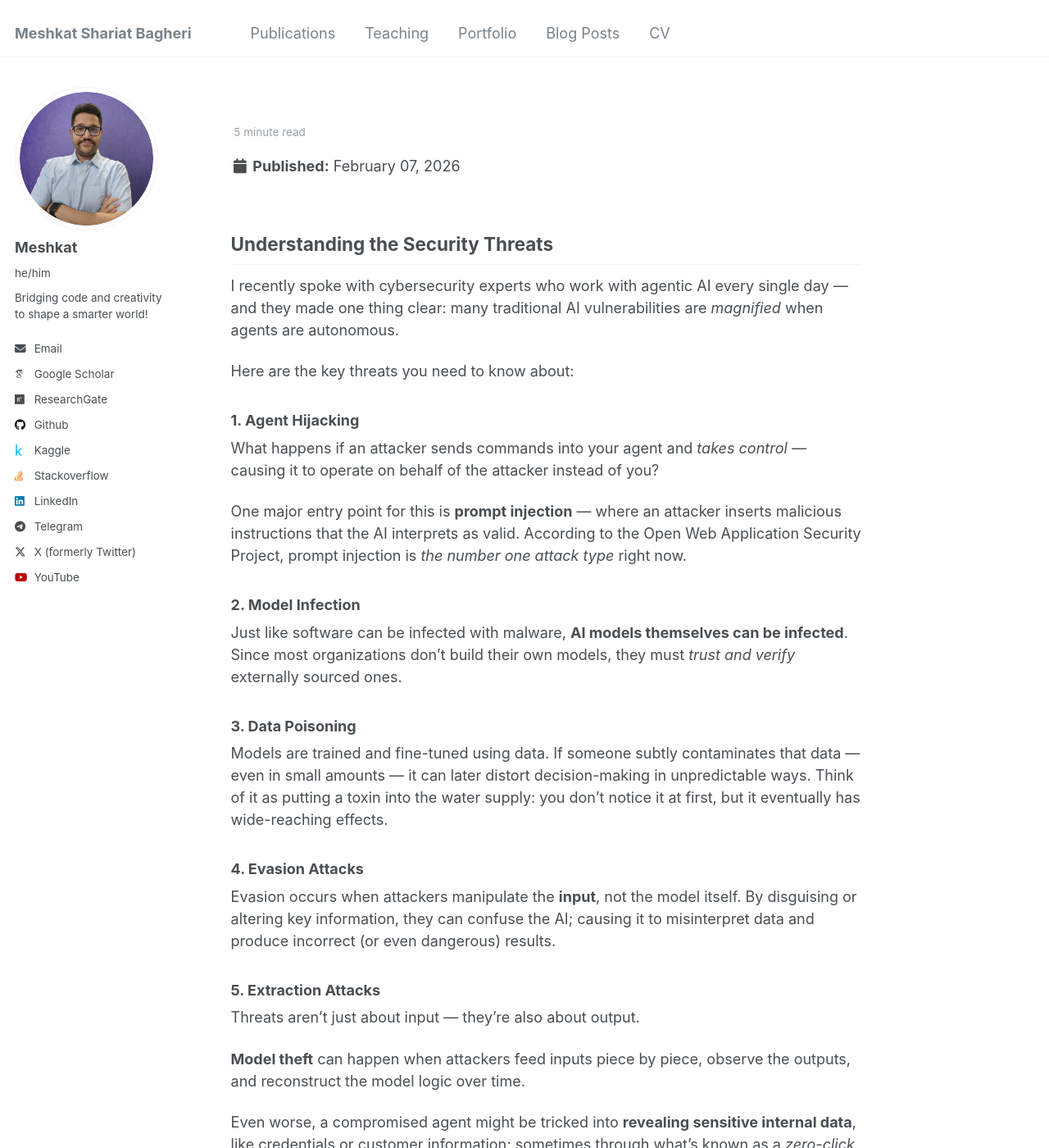
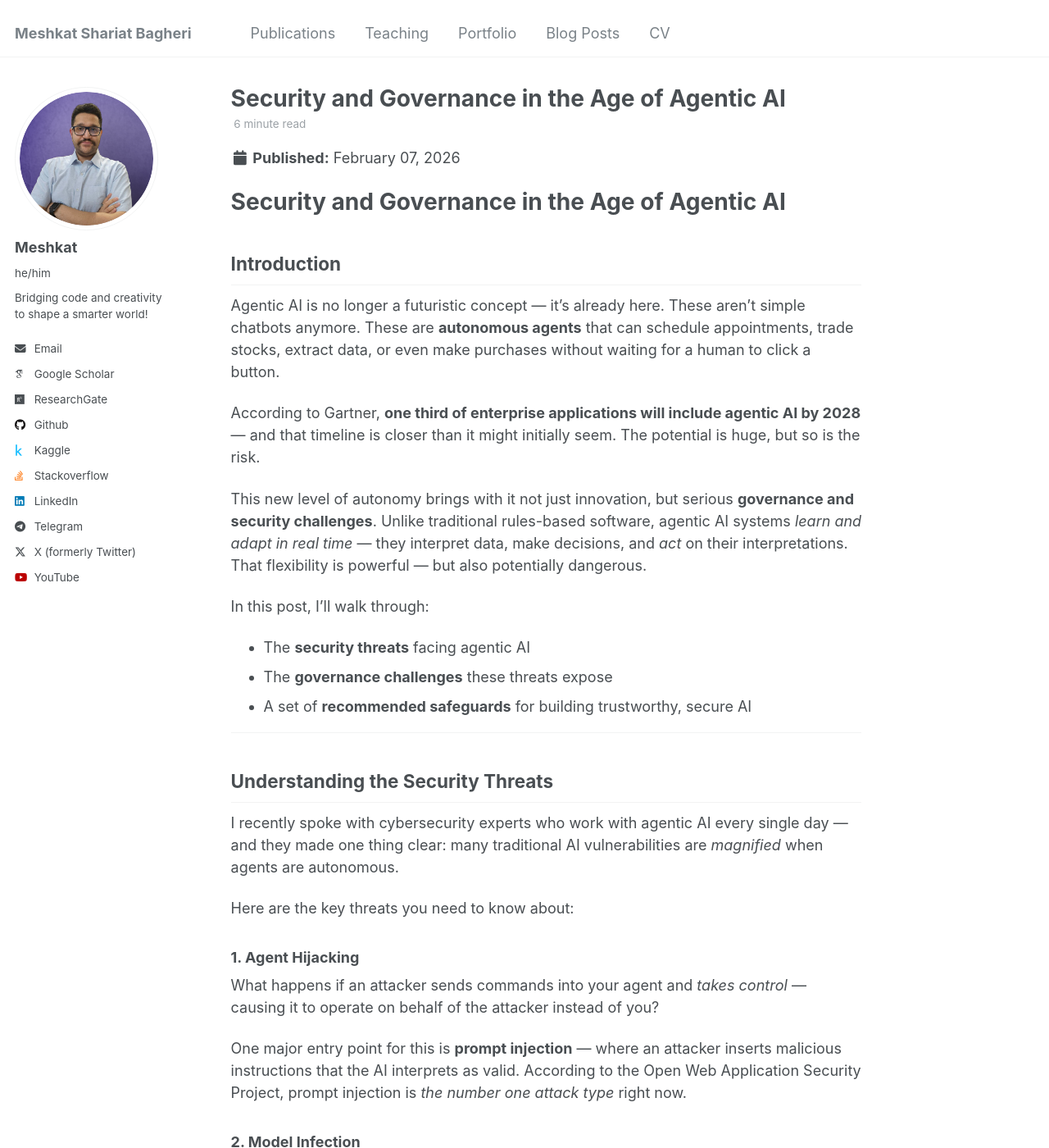
Before and after one commit to MeshkatShB/meshkatshb.github.io, a Jekyll site: the page built from _posts/2026-02-07-security-governance-agentic-ai.md, in a window 1280 px wide and 1400 px high. Shown: the whole window at 82% size. Built offline with Jekyll 4.4.1, drawn with Linux system fonts in a browser that asks for light colours; some web fonts are replaced; some of the changed text lies outside the part shown.

Commit message:
hotfix(posts): title was commented out

```diff
--- a/_posts/2026-02-07-security-governance-agentic-ai.md
+++ b/_posts/2026-02-07-security-governance-agentic-ai.md
@@ -8,6 +7,7 @@ tags:
   - Agentic
   - Security
   - Governance
+---
 
 # Security and Governance in the Age of Agentic AI
 
@@ -17,7 +17,7 @@ Agentic AI is no longer a futuristic concept — it’s already here. These aren
 
 According to Gartner, **one third of enterprise applications will include agentic AI by 2028** — and that timeline is closer than it might initially seem. The potential is huge, but so is the risk.
 
-This new level of autonomy brings with it not just innovation, but serious **governance and security challenges**. Unlike traditional rules-based software, agentic AI systems *learn and adapt in real time* — they interpret data, make decisions, and *act* on their interpretations. That flexibility is powerful — but also potentially dangerous.
+This new level of autonomy brings with it not just innovation, but serious **governance and security challenges**. Unlike traditional rules-based software, agentic AI systems _learn and adapt in real time_ — they interpret data, make decisions, and _act_ on their interpretations. That flexibility is powerful — but also potentially dangerous.
 
 In this post, I’ll walk through:
 
```
Also changed, not shown: other parts of _posts/2026-02-07-security-governance-agentic-ai.md (+1 -2 lines), _posts/2026-02-07-A2A-protocol.md (+2 -2 lines).
